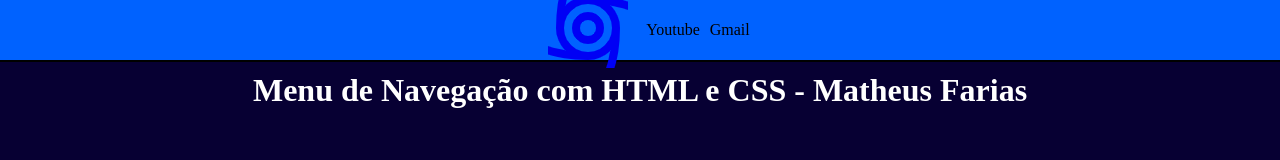
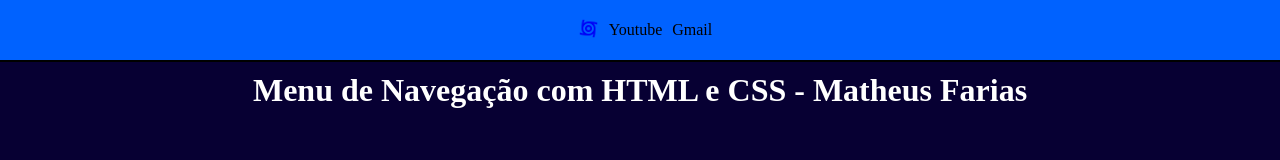
Before and after one commit to Matheus-farias-almeida/menudeNavegacao, a plain HTML site: page index.html in a window 1280 px wide. Drawn offline with Linux system fonts and the light colour scheme; files whose address does not match are found by name.

Commit message:
tamanho logo

```diff
--- a/css/style.css
+++ b/css/style.css
@@ -44,3 +44,8 @@ h1{
     margin-top: 10px;
     color:white;
 }
+
+img{
+    width: 21px;
+    height: 21px;
+}
```
